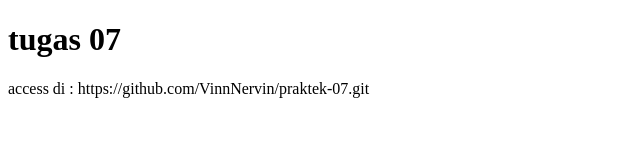
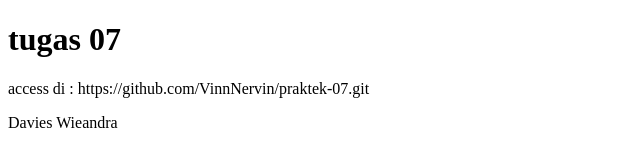
Before and after one commit to VinnNervin/praktek-07, a plain HTML site: page index.html in a window 1280 px wide. Shown: the whole page, without its empty margins (0-640 px from the left). Drawn offline with Linux system fonts and the light colour scheme.

Commit message:
Update index.html

```diff
--- a/index.html
+++ b/index.html
@@ -8,5 +8,6 @@
   <body>
     <h1>tugas 07</h1>
     <p>access di : https://github.com/VinnNervin/praktek-07.git</p>
+    <p>Davies Wieandra</p>
   </body>
 </html>
```
